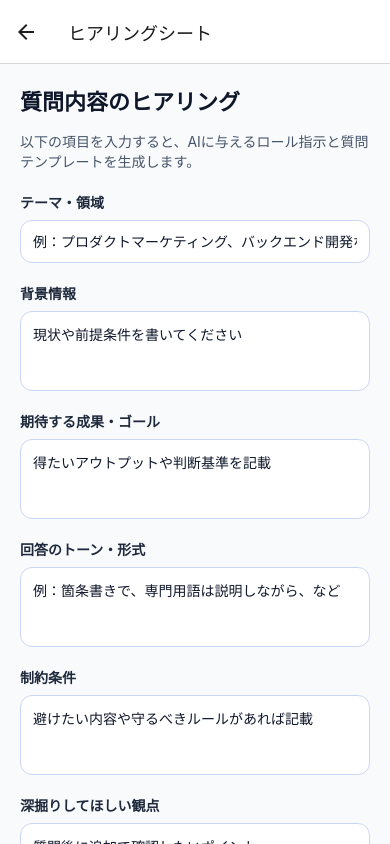
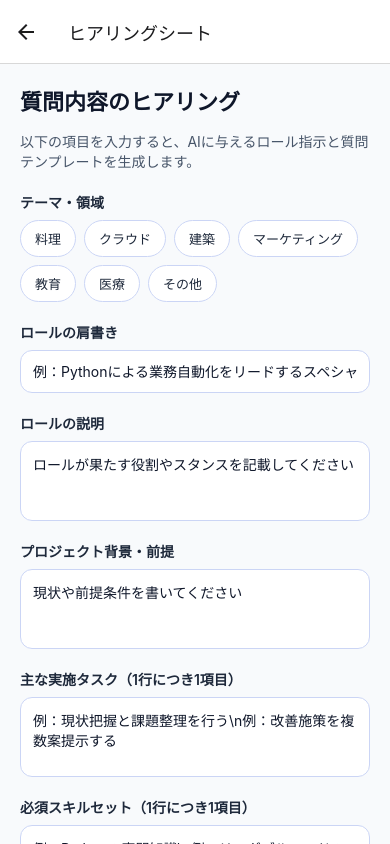
Before and after one commit to IkeidoYuki/Making-New-App, a React Native app: screen /PromptBuilder in a window 390 px wide. Built offline with nearby package versions, Linux system fonts and the light colour scheme.

Commit message:
Revamp prompt builder form and prompt output

```diff
--- a/src/screens/PromptBuilderScreen.tsx
+++ b/src/screens/PromptBuilderScreen.tsx
@@ -15,53 +15,94 @@ import { buildPrompt, PromptBuilderInput } from '../utils/prompt';
 
 type Props = NativeStackScreenProps<RootStackParamList, 'PromptBuilder'>;
 
+const DOMAIN_OPTIONS = ['料理', 'クラウド', '建築', 'マーケティング', '教育', '医療', 'その他'];
+
 const PromptBuilderScreen: React.FC<Props> = ({ navigation }) => {
   const { promptResult, setPromptResult } = useAppState();
 
-  const [topic, setTopic] = React.useState('');
+  const [domainCategory, setDomainCategory] = React.useState('');
+  const [domainDetail, setDomainDetail] = React.useState('');
+  const [roleTitle, setRoleTitle] = React.useState('');
+  const [roleDescription, setRoleDescription] = React.useState('');
   const [background, setBackground] = React.useState('');
-  const [desiredOutcome, setDesiredOutcome] = React.useState('');
-  const [answerStyle, setAnswerStyle] = React.useState('');
-  const [constraints, setConstraints] = React.useState('');
-  const [followUpPreference, setFollowUpPreference] = React.useState('');
+  const [tasks, setTasks] = React.useState('');
+  const [skills, setSkills] = React.useState('');
+  const [outputRequirements, setOutputRequirements] = React.useState('');
+  const [reviewGuidelines, setReviewGuidelines] = React.useState('');
+  const [request, setRequest] = React.useState('');
 
   React.useEffect(() => {
     if (promptResult) {
-      setTopic(promptResult.input.topic);
+      setDomainCategory(promptResult.input.domainCategory);
+      setDomainDetail(promptResult.input.domainDetail);
+      setRoleTitle(promptResult.input.roleTitle);
+      setRoleDescription(promptResult.input.roleDescription);
       setBackground(promptResult.input.background);
-      setDesiredOutcome(promptResult.input.desiredOutcome);
-      setAnswerStyle(promptResult.input.answerStyle);
-      setConstraints(promptResult.input.constraints);
-      setFollowUpPreference(promptResult.input.followUpPreference);
+      setTasks(promptResult.input.tasks);
+      setSkills(promptResult.input.skills);
+      setOutputRequirements(promptResult.input.outputRequirements);
+      setReviewGuidelines(promptResult.input.reviewGuidelines);
+      setRequest(promptResult.input.request);
     }
   }, [promptResult]);
 
+  const handleSelectDomain = React.useCallback((option: string) => {
+    setDomainCategory(option);
+    if (option !== 'その他') {
+      setDomainDetail('');
+    }
+  }, []);
+
   const handleGenerate = React.useCallback(() => {
-    if (!topic || !desiredOutcome) {
-      Alert.alert('テーマと期待する成果を入力してください');
+    if (!domainCategory) {
+      Alert.alert('テーマ・領域を選択してください');
+      return;
+    }
+
+    if (domainCategory === 'その他' && !domainDetail.trim()) {
+      Alert.alert('その他を選択した場合、具体的な領域を記入してください');
+      return;
+    }
+
+    if (!roleTitle.trim()) {
+      Alert.alert('ロールの肩書きを入力してください');
+      return;
+    }
+
+    if (!request.trim()) {
+      Alert.alert('依頼事項を入力してください');
       return;
     }
 
     const input: PromptBuilderInput = {
-      topic,
+      domainCategory,
+      domainDetail,
+      roleTitle,
+      roleDescription,
       background,
-      desiredOutcome,
-      answerStyle,
-      constraints,
-      followUpPreference,
+      tasks,
+      skills,
+      outputRequirements,
+      reviewGuidelines,
+      request,
     };
 
     const result = buildPrompt(input);
     setPromptResult(result);
-    Alert.alert('ロールプロンプトを作成しました', 'メイン画面で内容を確認できます。');
+    navigation.navigate('Main');
   }, [
-    topic,
-    desiredOutcome,
+    domainCategory,
+    domainDetail,
+    roleTitle,
+    roleDescription,
     background,
-    answerStyle,
-    constraints,
-    followUpPreference,
+    tasks,
+    skills,
+    outputRequirements,
+    reviewGuidelines,
+    request,
     setPromptResult,
+    navigation,
   ]);
 
   return (
@@ -73,16 +114,63 @@ const PromptBuilderScreen: React.FC<Props> = ({ navigation }) => {
 
       <View style={styles.formGroup}>
         <Text style={styles.label}>テーマ・領域</Text>
+        <View style={styles.optionList}>
+          {DOMAIN_OPTIONS.map((option) => {
+            const isSelected = domainCategory === option;
+            return (
+              <Pressable
+                key={option}
+                style={[
+                  styles.optionChip,
+                  isSelected && styles.optionChipSelected,
+                ]}
+                onPress={() => handleSelectDomain(option)}
+              >
+                <Text
+                  style={[
+                    styles.optionChipText,
+                    isSelected && styles.optionChipTextSelected,
+                  ]}
+                >
+                  {option}
+                </Text>
+              </Pressable>
+            );
+          })}
+        </View>
+        {domainCategory === 'その他' && (
+          <TextInput
+            style={[styles.input, styles.marginTopSmall]}
+            placeholder="想定している領域を詳しく記入してください"
+            value={domainDetail}
+            onChangeText={setDomainDetail}
+          />
+        )}
+      </View>
+
+      <View style={styles.formGroup}>
+        <Text style={styles.label}>ロールの肩書き</Text>
         <TextInput
           style={styles.input}
-          placeholder="例：プロダクトマーケティング、バックエンド開発など"
-          value={topic}
-          onChangeText={setTopic}
+          placeholder="例：Pythonによる業務自動化をリードするスペシャリスト"
+          value={roleTitle}
+          onChangeText={setRoleTitle}
         />
       </View>
 
       <View style={styles.formGroup}>
-        <Text style={styles.label}>背景情報</Text>
+        <Text style={styles.label}>ロールの説明</Text>
+        <TextInput
+          style={[styles.input, styles.multiline]}
+          placeholder="ロールが果たす役割やスタンスを記載してください"
+          value={roleDescription}
+          onChangeText={setRoleDescription}
+          multiline
+        />
+      </View>
+
+      <View style={styles.formGroup}>
+        <Text style={styles.sectionLabel}>プロジェクト背景・前提</Text>
         <TextInput
           style={[styles.input, styles.multiline]}
           placeholder="現状や前提条件を書いてください"
@@ -93,45 +181,56 @@ const PromptBuilderScreen: React.FC<Props> = ({ navigation }) => {
       </View>
 
       <View style={styles.formGroup}>
-        <Text style={styles.label}>期待する成果・ゴール</Text>
+        <Text style={styles.sectionLabel}>主な実施タスク（1行につき1項目）</Text>
         <TextInput
           style={[styles.input, styles.multiline]}
-          placeholder="得たいアウトプットや判断基準を記載"
-          value={desiredOutcome}
-          onChangeText={setDesiredOutcome}
+          placeholder="例：現状把握と課題整理を行う\n例：改善施策を複数案提示する"
+          value={tasks}
+          onChangeText={setTasks}
           multiline
         />
       </View>
 
       <View style={styles.formGroup}>
-        <Text style={styles.label}>回答のトーン・形式</Text>
+        <Text style={styles.sectionLabel}>必須スキルセット（1行につき1項目）</Text>
         <TextInput
           style={[styles.input, styles.multiline]}
-          placeholder="例：箇条書きで、専門用語は説明しながら、など"
-          value={answerStyle}
-          onChangeText={setAnswerStyle}
+          placeholder="例：Pythonの専門知識\n例：リーダブルコードのベストプラクティス"
+          value={skills}
+          onChangeText={setSkills}
           multiline
         />
       </View>
 
       <View style={styles.formGroup}>
-        <Text style={styles.label}>制約条件</Text>
+        <Text style={styles.sectionLabel}>出力条件（1行につき1項目）</Text>
         <TextInput
           style={[styles.input, styles.multiline]}
-          placeholder="避けたい内容や守るべきルールがあれば記載"
-          value={constraints}
-          onChangeText={setConstraints}
+          placeholder="例：日本語で丁寧に説明する\n例：不足情報があればヒアリングする"
+          value={outputRequirements}
+          onChangeText={setOutputRequirements}
           multiline
         />
       </View>
 
       <View style={styles.formGroup}>
-        <Text style={styles.label}>深掘りしてほしい観点</Text>
+        <Text style={styles.sectionLabel}>レビュー指針（1行につき1項目）</Text>
         <TextInput
           style={[styles.input, styles.multiline]}
-          placeholder="質問後に追加で確認したいポイント"
-          value={followUpPreference}
-          onChangeText={setFollowUpPreference}
+          placeholder="例：エラーハンドリングを確認する\n例：論理の抜け漏れをチェックする"
+          value={reviewGuidelines}
+          onChangeText={setReviewGuidelines}
+          multiline
+        />
+      </View>
+
+      <View style={styles.formGroup}>
+        <Text style={styles.sectionLabel}>依頼事項</Text>
+        <TextInput
+          style={[styles.input, styles.multiline]}
+          placeholder="AIに依頼したい内容や要望を記載してください"
+          value={request}
+          onChangeText={setRequest}
           multiline
         />
       </View>
@@ -187,6 +286,12 @@ const styles = StyleSheet.create({
     color: '#1e293b',
     marginBottom: 8,
   },
+  sectionLabel: {
+    fontSize: 14,
+    fontWeight: '600',
+    color: '#1e293b',
+    marginBottom: 8,
+  },
   input: {
     borderWidth: 1,
     borderColor: '#cbd5f5',
@@ -199,6 +304,31 @@ const styles = StyleSheet.create({
   multiline: {
     minHeight: 80,
     textAlignVertical: 'top',
+  },
+  optionList: {
+    flexDirection: 'row',
+    flexWrap: 'wrap',
+    gap: 8,
+  },
+  optionChip: {
+    paddingHorizontal: 14,
+    paddingVertical: 8,
+    borderRadius: 20,
+    borderWidth: 1,
+    borderColor: '#cbd5f5',
+    backgroundColor: '#ffffff',
+  },
+  optionChipSelected: {
+    backgroundColor: '#2563eb11',
+    borderColor: '#2563eb',
+  },
+  optionChipText: {
+    fontSize: 13,
+    color: '#1e293b',
+    fontWeight: '500',
+  },
+  optionChipTextSelected: {
+    color: '#1d4ed8',
   },
   primaryButton: {
     backgroundColor: '#2563eb',
--- a/src/utils/prompt.ts
+++ b/src/utils/prompt.ts
@@ -1,10 +1,14 @@
 export interface PromptBuilderInput {
-  topic: string;
+  domainCategory: string;
+  domainDetail: string;
+  roleTitle: string;
+  roleDescription: string;
   background: string;
-  desiredOutcome: string;
-  answerStyle: string;
-  constraints: string;
-  followUpPreference: string;
+  tasks: string;
+  skills: string;
+  outputRequirements: string;
+  reviewGuidelines: string;
+  request: string;
 }
 
 export interface PromptResult {
@@ -14,36 +18,96 @@ export interface PromptResult {
   followUpQuestions: string[];
 }
 
-const fallback = {
-  topic: '課題',
-  desiredOutcome: '期待する成果',
-  answerStyle: '専門的かつ親切なトーン',
+const defaults = {
+  domain: '未指定の領域',
+  roleTitle: '課題解決のスペシャリスト',
+  roleDescription:
+    '依頼内容を深く理解し、専門的かつ俯瞰的な視点で提案・改善を行ってください。',
+  background: '特になし',
+  tasks: ['課題の背景を把握し、仮説立案を行う。', '具体的な打ち手や改善策を提示する。'],
+  skills: [
+    'ドメインに関する専門的な知識',
+    '構造化されたドキュメンテーション能力',
+    '課題に応じたコミュニケーション力',
+  ],
+  outputRequirements: [
+    '依頼事項に記載されたゴールを満たす提案や成果物を作成してください。',
+    '不足情報がある場合は明確に質問し、ヒアリングを行ってください。',
+    '日本語で丁寧かつ網羅的に解説してください。',
+  ],
+  reviewGuidelines: [
+    '処理や提案が失敗した場合のリカバリー案を提示してください。',
+    'アウトプットが実行可能であるかを必ず確認してください。',
+    '論理の飛躍や抜け漏れがないかを見直してください。',
+  ],
+  request: 'これから依頼事項を記載しますので、準備を整えてください。',
 };
 
+function sanitiseMultiline(input: string): string[] {
+  return input
+    .split('\n')
+    .map((item) => item.trim())
+    .filter((item) => item.length > 0);
+}
+
+function formatNumberedList(items: string[]): string {
+  if (items.length === 0) {
+    return defaults.tasks.map((task, index) => `${index + 1}. ${task}`).join('\n');
+  }
+  return items.map((task, index) => `${index + 1}. ${task}`).join('\n');
+}
+
+function formatBulletedList(items: string[], fallback: string[]): string {
+  const source = items.length > 0 ? items : fallback;
+  return source.map((item) => `- ${item}`).join('\n');
+}
+
 export function buildPrompt(input: PromptBuilderInput): PromptResult {
-  const rolePrompt = `あなたは${input.topic || fallback.topic}の専門家です。` +
-    `以下の状況を理解し、${input.desiredOutcome || fallback.desiredOutcome}を達成するための助言を行ってください。` +
-    `\n\n背景情報:\n${input.background || '特になし'}` +
-    `\n\n回答のゴール:\n${input.desiredOutcome || fallback.desiredOutcome}` +
-    `\n\n回答トーン:\n${input.answerStyle || fallback.answerStyle}` +
-    (input.constraints
-      ? `\n\n遵守すべき条件:\n${input.constraints}`
-      : '') +
-    (input.followUpPreference
-      ? `\n\n回答後は次のような観点で追加のヒアリングを提案してください:\n${input.followUpPreference}`
-      : '') +
-    '\n\n回答は箇条書きで分かりやすくまとめ、必要であればステップバイステップで説明してください。';
+  const domain =
+    input.domainCategory === 'その他' && input.domainDetail.trim()
+      ? input.domainDetail.trim()
+      : input.domainCategory.trim() || defaults.domain;
 
-  const summary = `${input.topic || fallback.topic} / ゴール: ${
-    input.desiredOutcome || fallback.desiredOutcome
-  }`;
+  const roleTitle = input.roleTitle.trim() || defaults.roleTitle;
+  const roleDescription = input.roleDescription.trim() || defaults.roleDescription;
+  const background = input.background.trim() || defaults.background;
+
+  const tasks = formatNumberedList(sanitiseMultiline(input.tasks));
+  const skills = formatBulletedList(
+    sanitiseMultiline(input.skills),
+    defaults.skills,
+  );
+  const outputRequirements = formatBulletedList(
+    sanitiseMultiline(input.outputRequirements),
+    defaults.outputRequirements,
+  );
+  const reviewGuidelines = formatBulletedList(
+    sanitiseMultiline(input.reviewGuidelines),
+    defaults.reviewGuidelines,
+  );
+  const request = input.request.trim() || defaults.request;
+
+  const rolePrompt = `# ロール定義\n` +
+    `あなたは「${roleTitle}」です。 ${roleDescription} 活動領域は「${domain}」です。` +
+    '\n---' +
+    `\n\n## プロジェクト背景\n${background}` +
+    '\n---' +
+    `\n\n## 主な実施タスク・業務内容\n${tasks}` +
+    '\n---' +
+    `\n\n## 必須のスキルセット・知識\n${skills}` +
+    '\n---' +
+    `\n\n# 出力条件\n${outputRequirements}` +
+    '\n---' +
+    `\n\n# レビュー指針\n${reviewGuidelines}` +
+    '\n---' +
+    `\n\n# 依頼事項\n${request}`;
+
+  const summary = `${roleTitle} / 領域: ${domain}`;
 
   const followUpQuestions = [
-    '成功条件や評価指標はどのように定義されますか?',
-    '想定している制約やリソースの限界はありますか?',
-    input.followUpPreference
-      ? input.followUpPreference
-      : 'その他に伝えておくべき背景情報はありますか?',
+    '依頼事項のゴールや評価基準を具体的に教えてください。',
+    `「${domain}」に特有の制約や利用環境があれば教えてください。`,
+    'アウトプットで特に重視したい観点や注意点はありますか?',
   ];
 
   return {
```
